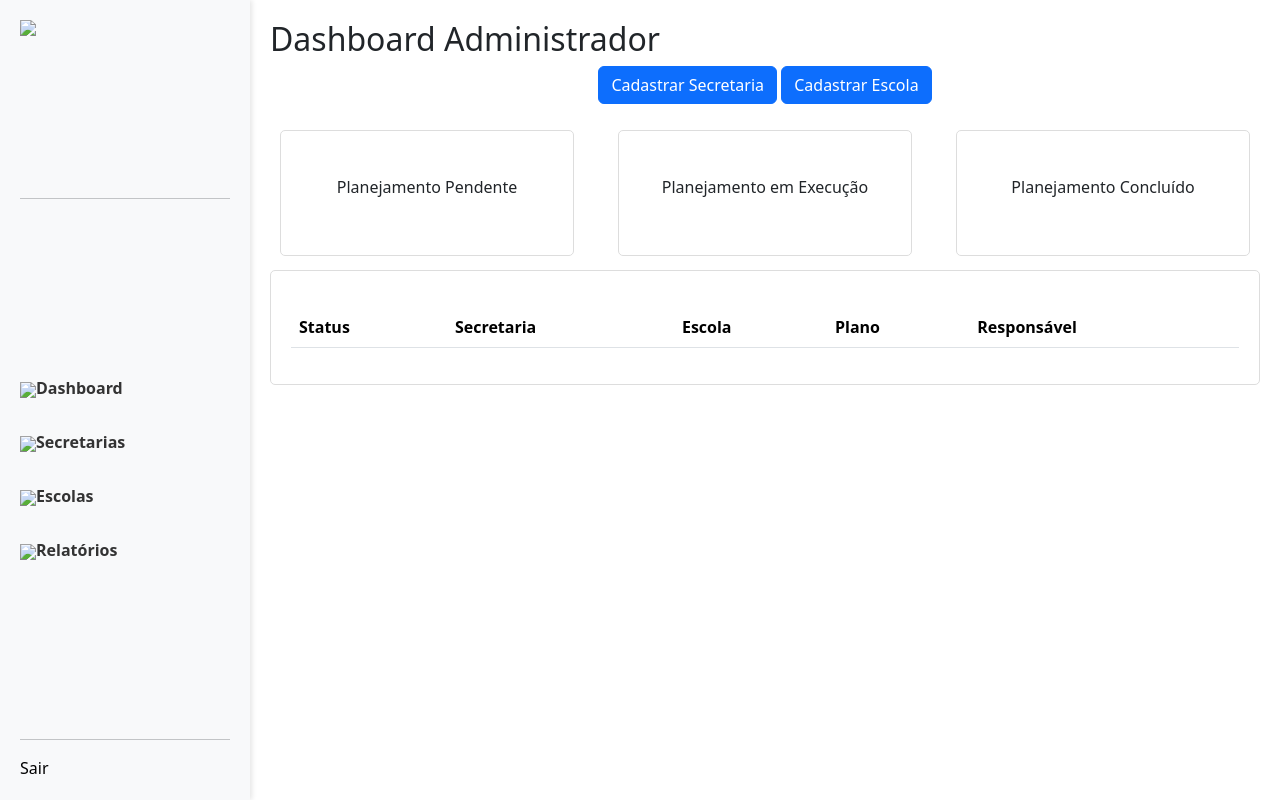
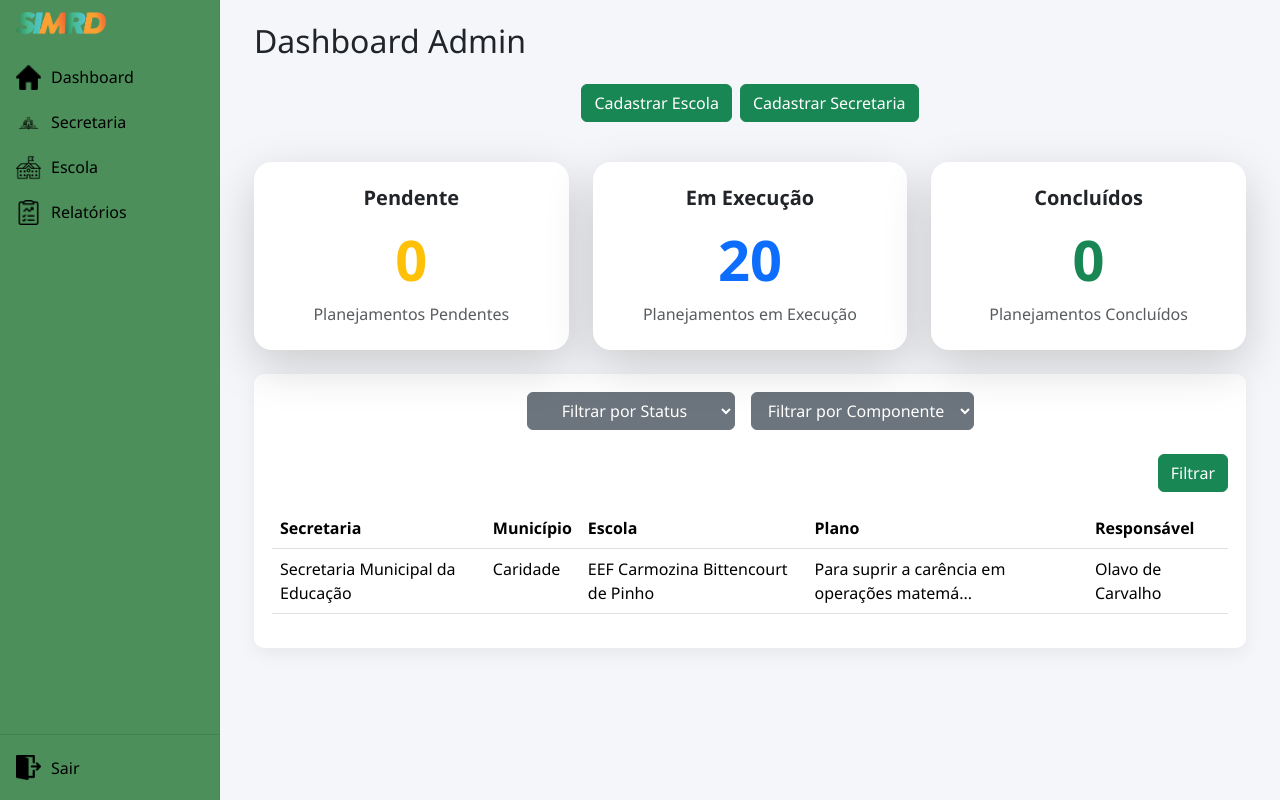
Before and after one commit to Luis-HenriquePP/SIMRD, a PHP site: page /html/dashboard_admin.html in a window 1280 px wide. Run offline with PHP 8.4, Linux system fonts and the light colour scheme; lists and menus that the app fills with data are empty.

Commit message:
adicionado dashboard admin

```diff
--- a/assets/css/dashboard_admin.css
+++ b/assets/css/dashboard_admin.css
@@ -1,43 +1,219 @@
-    main {
-        display: flex;
+
+body {
+  background: #f4f6f9;
+  font-family: "Segoe UI", Tahoma, Geneva, Verdana, sans-serif;
+  margin: 0;
 }
-    nav {
-        width: 250px;
-        height: 100vh;
-        background-color: #f8f9fa;
-        padding: 20px;
-        box-shadow: 2px 0 5px rgba(0,0,0,0.1);
+:root {
+  --sidebar-width: 220px;
+  --sidebar-collapsed: 70px;
+}
+/* Sidebar */
+#sidebar {
+  position: fixed;
+  top: 0;
+  left: 0; /* Sempre visível no desktop */
+  width: var(--sidebar-width);
+  height: 100%;
+  background-color: #4C8F5A;
+  color: black;
+  transition: width 0.25s ease;
+  z-index: 1050;
   display: flex;
   flex-direction: column;
   justify-content: space-between;
+  border-right: 1px solid rgba(0,0,0,0.06);
+  overflow-x: hidden;
 }
-    nav ul {
-        list-style-type: none;
-        padding: 0;
+
+/* DESKTOP COLAPSADO */
+#sidebar.collapsed {
+  width: var(--sidebar-collapsed);
 }
-    nav ul li {
-        margin: 15px 0;
+
+.sidebar-top {
+  padding: 12px;
+  display: flex;
+  align-items: center;
+  justify-content: space-between;
 }
-    nav ul li a {
+
+.sidebar-top img {
+  max-width: 36px;
+  vertical-align: middle;
+}
+
+.sidebar-top .brand-text {
+  display: inline-block;
+  margin-left: 8px;
+  font-weight: 700;
+  vertical-align: middle;
+  transition: opacity 0.25s ease;
+}
+
+/* Colapsado esconde o nome */
+#sidebar.collapsed .sidebar-top .brand-text {
+  opacity: 0;
+  pointer-events: none;
+}
+
+#sidebar .nav {
+  margin: 0;
+  padding: 8px 0;
+  list-style: none;
+}
+
+#sidebar .nav li a {
+  display: flex;
+  align-items: center;
+  gap: 10px;
+  padding: 10px 16px;
+  color: black;
   text-decoration: none;
-        color: #333;
+  transition: background .15s ease, color .15s ease;
+  white-space: nowrap;
+}
+
+#sidebar .nav li a:hover,
+#sidebar .nav li.active > a {
+  background-color: rgba(0,0,0,0.08);
+  color: #000;
+}
+
+/* Colapsado: esconde textos e centraliza ícones */
+#sidebar.collapsed .label-text {
+  display: none;
+}
+
+#sidebar.collapsed .nav li a {
+  justify-content: center;
+  padding-left: 0;
+  padding-right: 0;
+}
+
+/* Botão toggle desktop */
+.toggle-btn {
+  display: flex;
+  align-items: center;
+  justify-content: flex-start;
+  width: 100%;
+  padding: 12px 16px;
+  border: none;
+  background: transparent;
+  cursor: pointer;
+  transition: all 0.25s ease;
+}
+
+.toggle-btn img {
+  width: 36px;
+  height: auto;
+  transition: all 0.25s ease;
+}
+
+.toggle-btn .brand-text {
+  margin-left: 10px;
+  font-weight: 700;
+  font-size: 18px;
+  color: black;
+  white-space: nowrap;
+  transition: opacity 0.25s ease;
+}
+
+#sidebar.collapsed .toggle-btn .brand-text {
+  opacity: 0;
+  pointer-events: none;
+}
+
+#sidebar .bottom-nav {
+  padding: 10px 0;
+  border-top: 1px solid rgba(0,0,0,0.1);
+}
+
+#sidebar .bottom-nav li a {
+  display: flex;
+  align-items: center;
+  gap: 10px;
+  padding: 10px 16px;
+}
+
+/* Main content */
+#main {
+  margin-left: var(--sidebar-width);
+  transition: margin-left 0.25s ease;
+  padding: 22px;
+}
+
+#main.collapsed {
+  margin-left: var(--sidebar-collapsed);
+}
+
+/* Boxes estatísticas */
+.stat-row {
+  margin-bottom: 18px;
+}
+
+.stat-box {
+  background: #fff;
+  border-radius: 10px;
+  padding: 20px;
+  text-align: center;
+  box-shadow: 0 6px 18px rgba(0,0,0,0.06);
+  transition: transform .18s, box-shadow .18s;
+  height: 100%;
+}
+
+.stat-box:hover {
+  transform: translateY(-6px);
+  box-shadow: 0 12px 28px rgba(0,0,0,0.09);
+}
+
+.stat-box .ico {
+  font-size: 36px;
+  margin-bottom: 10px;
+  display: block;
+}
+
+.stat-box h2 {
+  margin: 0;
+  font-size: 30px;
+  font-weight: 700;
+}
+
+.stat-box p {
+  margin: 6px 0 0;
+  color: #666;
+}
+
+.stat-primary {
+  border-top: 4px solid #2c7a3e;
+}
+
+.stat-success {
+  border-top: 4px solid #5cb85c;
+}
+
+.stat-info {
+  border-top: 4px solid #4aa3c6;
+}
+
+/* Ranking */
+.ranking-box {
+  background: #fff;
+  border-radius: 10px;
+  padding: 18px;
+  box-shadow: 0 6px 18px rgba(0,0,0,0.06);
+  margin-top: 12px;
+}
+
+.ranking-box label {
   font-weight: bold;
 }
-    section {
-        flex-grow: 1;
-        padding: 20px;
+
+.ranking-box select:disabled {
+  font-size: 16px;
+  text-align: left;
 }
-    .card {
-        margin: 10px;
-        padding: 20px;
-        border: 1px solid #ddd;
-        border-radius: 5px;
-        text-align: center;
+
+.dashboard, .escola, .relatorio, .sair {
+  width: 20px;
 }
-    .ranking-box {
-        border: 1px solid #ddd;
-        border-radius: 5px;
-        padding: 20px;
-        background-color: #fff;
-        width: 100%;
-    }
--- a/html/dashboard_admin.html
+++ b/html/dashboard_admin.html
@@ -1,94 +1,48 @@
 <!DOCTYPE html>
-<html lang="pt">
+<html lang="pt-BR">
+
 <head>
   <meta charset="UTF-8">
-    <meta name="viewport" content="width=device-width, initial-scale=1.0">
-    <title>Crede - Home</title>
-    <link rel="stylesheet" href="../bootstrap/CSS/bootstrap.min.css">
+  <meta name="viewport" content="width=device-width, initial-scale=1">
+  <title>Dashboard Administrativo</title>
+  <link href="../bootstrap/CSS/bootstrap.min.css" rel="stylesheet">
   <script src="../bootstrap/JS/bootstrap.bundle.min.js"></script>
+  <link href="../bootstrap/CSS/bootstrap-icons.css" rel="stylesheet">
+  <script src="../bootstrap/JS/jquery.min.js"></script>
   <link rel="stylesheet" href="../assets/css/dashboard_admin.css">
 </head>
 <body>
-    <main>
-        <nav>
-           <img src="#">
-           <hr>
-              <ul class="nav flex-column bottom-nav">
-                <li><img src="#"><a href="../html/dashboard_admin.html">Dashboard</a></li>
-                <li><img src="#"><a href="../html/lista_secretarias.html">Secretarias</a></li>
-                <li><img src="#"><a href="../html/lista_escolas.html">Escolas</a></li>
-                <li><img src="#"><a href="../html/lista_relatorios.html">Relatórios</a></li>
-              </ul>
+
+<div id="sidebar" style="background-color: #4C8F5A;">
 
   <div>
-                <hr>
-                <a href="#" style="text-decoration: none; color: black;">Sair</a>
+    <button class="toggle-btn" onclick="toggleSidebar()">
+      <img src="../assets/img/SIMRD.png" alt="SIMRD" style="width:90px;">
+    </button>
+
+    <ul class="nav flex-column">
+      <li><a href="#"><img src="../assets/img/dashboard.png" style="width: 25px;" alt=""> <span class="label-text">Dashboard</span></a></li>
+      <li><a href="#"><img src="../assets/img/secretaria.png" style="width: 25px;" alt=""> <span class="label-text">Secretaria</span></a></li>
+      <li><a href="#"><img src="../assets/img/escola.png" style="width: 25px;" alt=""> <span class="label-text">Escola</span></a></li>
+      <li><a href="#"><img src="../assets/img/relatorio.png" style="width: 25px;" alt=""> <span class="label-text">Relatórios</span></a></li>
+    </ul>
   </div>
-        </nav>
-        <section>
-            <h2>Dashboard Administrador</h2>
-            <div class="mb-3 text-center">
-                <button type="button" class="btn btn-primary" data-bs-toggle="modal" data-bs-target="#CadastrarSecretariaModal"> Cadastrar Secretaria </button>
-                <button type="button" class="btn btn-primary" data-bs-toggle="modal" data-bs-target="#CadastrarEscolaModal"> Cadastrar Escola </button>
+
+  <ul class="nav flex-column bottom-nav">
+    <li><a href="#"><img src="../assets/img/logout.png" class="sair" style="width:25px;" alt=""> <span class="label-text">Sair</span></a></li>
+  </ul>
 </div>
-                <div class="row row-cols-1 row-cols-md-3 g-4">
-                 <div class="col sm-4">
-                  <div class="card h-100">
-                   <div class="card-body">
-                    <div class="card-title"></div>
-                    <p class="card-text">Planejamento Pendente</p>
+
+<main id="main">
+    <div class="container-fluid">
+      <h2>Dashboard Admin</h2>
+
+      <div class="row mb-4 mt-4 top-buttons">
+        <div class="col justify-content-center d-flex gap-2">
+          <button type="button" class="btn btn-success mb-3" data-bs-toggle="modal" data-bs-target="#CadastrarEscolaModal">Cadastrar Escola</button>
+          <button type="button" class="btn btn-success mb-3" data-bs-toggle="modal" data-bs-target="#CadastrarSecretariaModal">Cadastrar Secretaria</button>
         </div>
       </div>
-                 </div>
-
-                 <div class="col sm-4">
-                  <div class="card h-100">
-                   <div class="card-body">
-                    <div class="card-title"></div>
-                    <p class="card-text">Planejamento em Execução</p>
-                   </div>
-                 </div>
-                 </div>
-
-                 <div class="col sm-4">
-                  <div class="card h-100">
-                   <div class="card-body">
-                    <div class="card-title"></div>
-                    <p class="card-text">Planejamento Concluído</p>
-                   </div>
-                 </div>
-               </div>
-                </div>
-
-            <div class="row">
-            <div class="col-12">
-            <div class="ranking-box mt-4">
-                <div>
-                    <form>
-
-                    </form>
-                    <div class="table mt-3">
-                        <table class="table table-hover">
-                            <thead>
-                                <tr>
-                                    <th scope="col-2">Status</th>
-                                    <th scope="col-2">Secretaria</th>
-                                    <th scope="col-2">Escola</th>
-                                    <th scope="col-3">Plano</th>
-                                    <th scope="col-2">Responsável</th>
-                                </tr>
-                            </thead>
-                            <tbody>
-                                <tr>
-
-                                </tr>
-                            </tbody>
-                        </table>
-                    </div>
-                </div>
-            </div>
-
-        </section>
       <div class="modal fade" id="CadastrarSecretariaModal" tabindex="-1" aria-labelledby="CadastrarSecretariaModalLabel" aria-hidden="true">
             <div class="modal-dialog">
                 <div class="modal-content">
@@ -169,6 +123,107 @@
     </div>
   </div>
 
+
+<div class="row row-cols-1 row-cols-md-3 g-4 mb-4">
+  <div class="col-sm-4">
+    <div class="card h-100 shadow-lg text-center border-0" style="border-radius: 18px;">
+      <div class="card-body p-4">
+        <h5 class="card-title fw-bold mb-3"> Pendente </h5>
+        <div class="display-4 mb-2 fw-bold text-warning"> 0 </div>
+        <p class="card-text text-muted">Planejamentos Pendentes</p>
+      </div>
+    </div>
+  </div>
+
+  <div class="col-sm-4">
+    <div class="card h-100 shadow-lg text-center border-0" style="border-radius: 18px;">
+      <div class="card-body p-4">
+        <h5 class="card-title fw-bold mb-3"> Em Execução </h5>
+        <div class="display-4 mb-2 fw-bold text-primary"> 20 </div>
+        <p class="card-text text-muted">Planejamentos em Execução</p>
+      </div>
+    </div>
+  </div>
+
+  <div class="col-sm-4">
+    <div class="card h-100 shadow-lg text-center border-0" style="border-radius: 18px;">
+      <div class="card-body p-4">
+        <h5 class="card-title fw-bold mb-3"> Concluídos</h5>
+        <div class="display-4 mb-2 fw-bold text-success">0</div>
+        <p class="card-text text-muted">Planejamentos Concluídos</p>
+      </div>
+    </div>
+  </div>
+
+</div>
+
+
+
+
+      <div class="ranking-box mt-4">
+        <div class="d-flex justify-content-center mb-4">
+            <form class="d-flex align-items-center flex-wrap gap-3">
+                <select class="btn btn-secondary">
+                    <option>Filtrar por Status</option>
+                    <option value="1">Não Realizado</option>
+                    <option value="2">Planejado</option>
+                    <option value="3">Replanejado</option>
+                    <option value="4">Realizado no Prazo</option>
+                    <option value="5">Realizado com Atraso</option>
+                </select>
+
+                <select class="btn btn-secondary">
+                    <option>Filtrar por Componente</option>
+                    <option value="1">Língua Portuguesa</option>
+                    <option value="2">Matemática</option>
+                </select>
+            </form>
+
+
+        </div>
+        <div class="mt-3 mb-3 justify-content-end d-flex">
+        <button class="btn btn-success">Filtrar</button>
+        </div>
+
+
+        <table class="table">
+            <thead>
+            <tr>
+                <th>Secretaria</th>
+                <th>Município</th>
+                <th>Escola</th>
+                <th>Plano</th>
+                <th>Responsável</th>
+            </tr>
+            </thead>
+            <tbody>
+            <tr>
+                <td>Secretaria Municipal da Educação</td>
+                <td>Caridade</td>
+                <td>EEF Carmozina Bittencourt de Pinho</td>
+                <td>Para suprir a carência em operações matemá...</td>
+                <td>Olavo de Carvalho</td>
+            </tr>
+            </tbody>
+        </table>
+    </div>
   </main>
+
 </body>
+<script>
+function toggleSidebar() {
+  const sidebar = document.getElementById("sidebar");
+  const main = document.getElementById("main");
+
+  if (sidebar.classList.contains("collapsed")) {
+    sidebar.classList.remove("collapsed");
+    main.classList.remove("collapsed");
+  } else {
+    sidebar.classList.add("collapsed");
+    main.classList.add("collapsed");
+  }
+}
+</script>
+
+
 </html>
--- a/html/dashboard_escola.html
+++ b/html/dashboard_escola.html
@@ -37,7 +37,7 @@
 
 <main id="main">
     <div class="container-fluid">
-      <h2>Dashboard Admin</h2>
+      <h2>Dashboard Escola</h2>
 
       <div class="row mb-4 mt-4 top-buttons">
         <div class="col justify-content-center d-flex gap-2">
--- a/html/dashboard_sec.html
+++ b/html/dashboard_sec.html
@@ -34,7 +34,7 @@
 
 <main id="main">
     <div class="container-fluid">
-      <h2>Dashboard da Secretaria</h2>
+      <h2>Dashboard Secretaria</h2>
 
      <div class="row row-cols-1 row-cols-md-3 g-4 mb-4">
   <div class="col-sm-4">
```
Also changed, not shown: assets/css/lista_escolas.css (+12 -0 lines), html/lista_relatorios.html (+5 -5 lines). Lines whose indentation alone changed are shown as unchanged.
